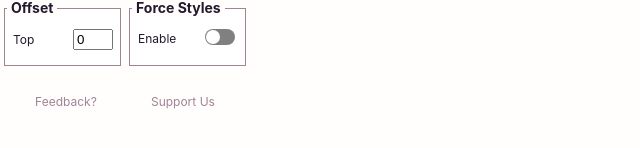
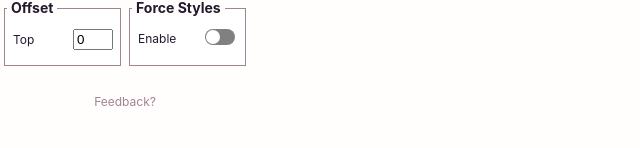
Before and after one commit to jpedroribeiro/Baseliner, a React app: page / in a window 1280 px wide. Shown: the part 378-526 px from the top of the page, without its empty margins (0-640 px from the left). Built offline with nearby package versions, Linux system fonts and the light colour scheme; no server answers.

Commit message:
simplifying description and removing donation

```diff
--- a/src/Popup.js
+++ b/src/Popup.js
@@ -387,13 +387,6 @@ function Popup() {
         >
           Feedback?
         </a>
-        <a
-          href={"https://ko-fi.com/jpedroribeiro"}
-          target={"_blank"}
-          title={"Help the project grow by making a small contribution!"}
-        >
-          Support Us
-        </a>
       </div>
     </div>
   );
```
Also changed, not shown: build/asset-manifest.json, build/index.html, build/manifest.json, build/service-worker.js, public/manifest.json, 6 other files.
